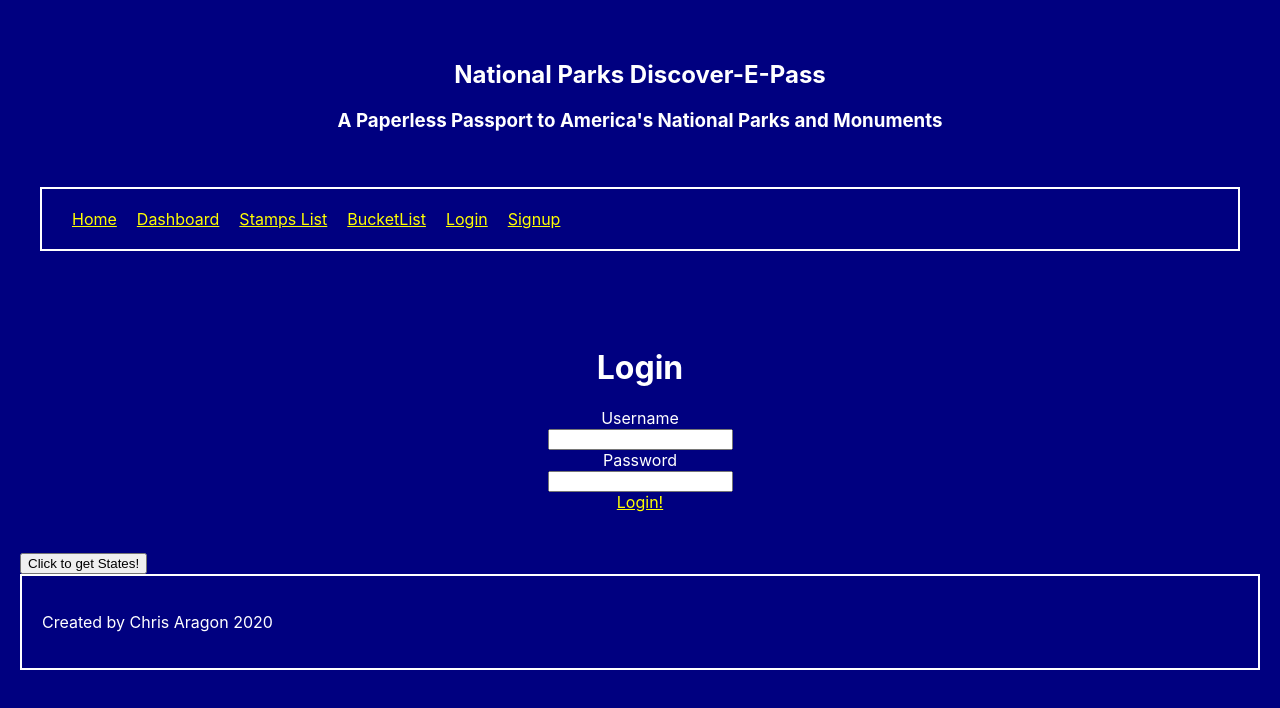
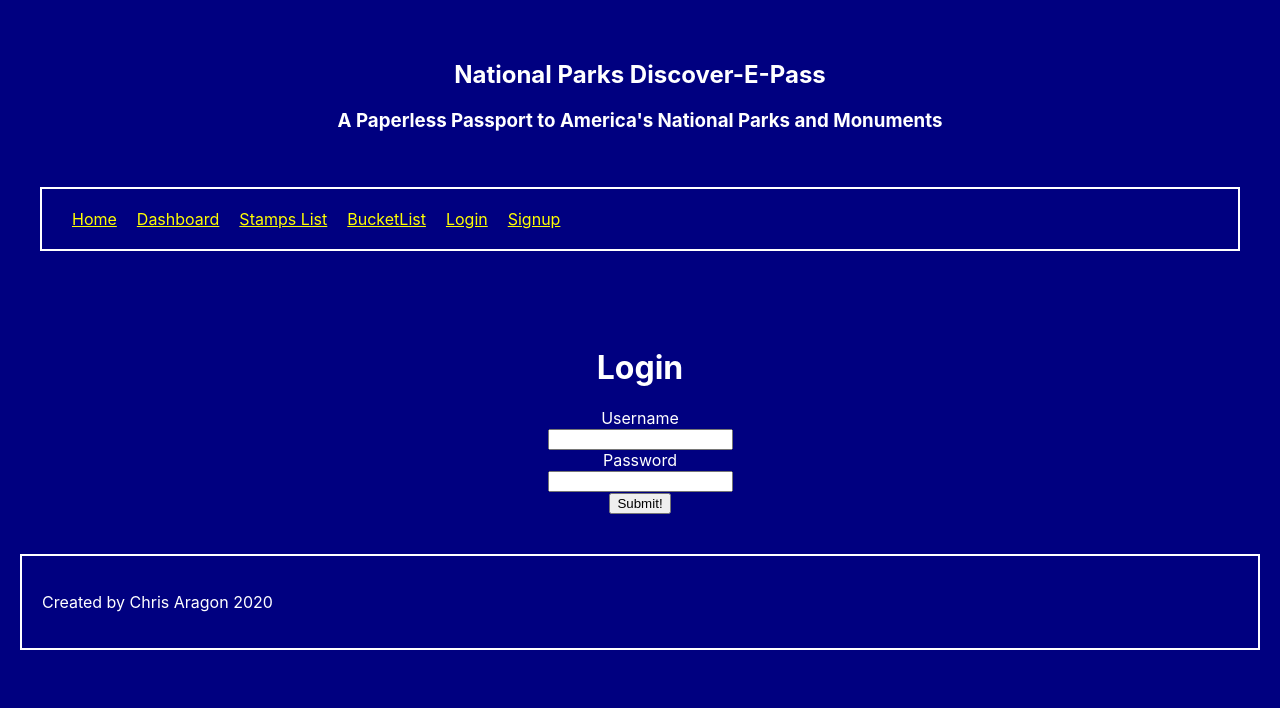
Before and after one commit to craragon77/National-Parks-Passport-Client, a React (Create React App) app: page /Login in a window 1280 px wide. Shown: the top 708 px of the page. Built offline with nearby package versions, Linux system fonts and the light colour scheme; no server answers.

Commit message:
get not working

```diff
--- a/src/App.js
+++ b/src/App.js
@@ -11,7 +11,6 @@ import Stamp from './Components/Stamp/Stamp';
 import Login from './Components/Login/Login';
 import STAMP from './Dummy-Data/Dummy-Stamp';
 import BUCKET from './Dummy-Data/Dummy-Bucketlist';
-import Data from './Components/Data/Data';
 import './App.css';
 
 function App() {
@@ -58,7 +57,6 @@ function App() {
           </Switch>
       </main>
     </body>
-    <Link to={'/Data'} component={Data}/>
     <footer className="app-footer">
       <p>Created by Chris Aragon 2020</p>
     </footer>
--- a/src/Components/Login/Login.js
+++ b/src/Components/Login/Login.js
@@ -3,17 +3,58 @@ import {Link} from 'react-router-dom';
 import './Login.css';
 
 export default class Login extends Component {
+    constructor(props){
+        super(props);
+        this.state = {
+            username: '',
+            password: ''
+        }
+    }
+
+    handleUsername = (event) => {
+        this.setState({
+            username: event.target.value
+        })
+    }
+
+    handlePassword = (event) => {
+        this.setState({
+            password: event.target.password
+        })
+    }
+
+    fetchLogin = (e) => {
+        e.preventDefault()
+        console.log('yeet this activated')
+        fetch("https://tranquil-wildwood-36569.herokuapp.com/api/users", {
+            method: 'GET',
+            headers: {
+                'content-type': 'application/json'
+            }
+        })
+        .then(res => {
+            if (res.ok){
+                console.log(res)
+
+            }
+        })
+        .then(responseJson => console.log(responseJson))
+        .catch((error) => {
+            console.log('something went wrong')
+        })
+    }
+
     render(){
         return (
             <>
             <body>
                 <h1 className="login-title">Login</h1>
-                <form className="login-form">
+                <form className="login-form" onSubmit={this.fetchLogin}>
                     <label for="username">Username</label><br/>
-                    <input type="test" id="username-input" name="username" /><br/>
+                    <input type="test" id="username-input" name="username" value={this.state.username} onChange={this.handleUsername} required/><br/>
                     <label for="passwor">Password</label><br/>
-                    <input type="text" id="password-input" name="password" /><br/>
-                    <Link to={'/Dashboard'}>Login!</Link>
+                    <input type="text" id="password-input" name="password" value={this.state.password} onChange={this.handlePassword} required/><br/>
+                    <button>Submit!</button>
                 </form>
             </body>
             </>
```
Also changed, not shown: 1 other file (tests, documents, lock files or other folders).
